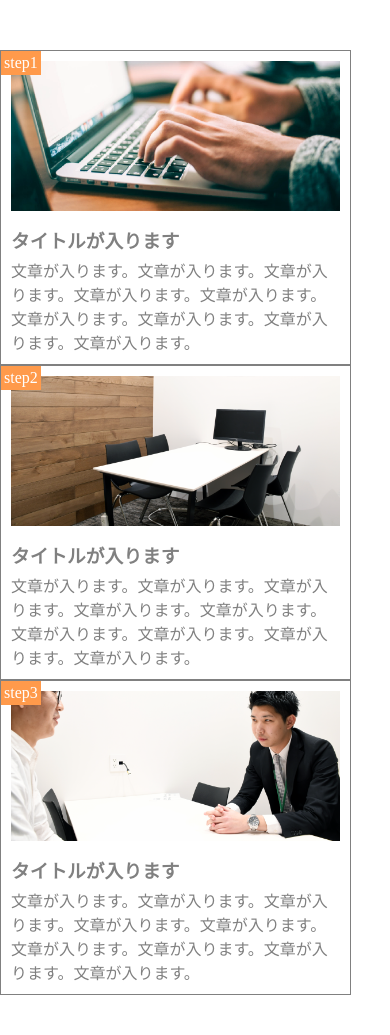
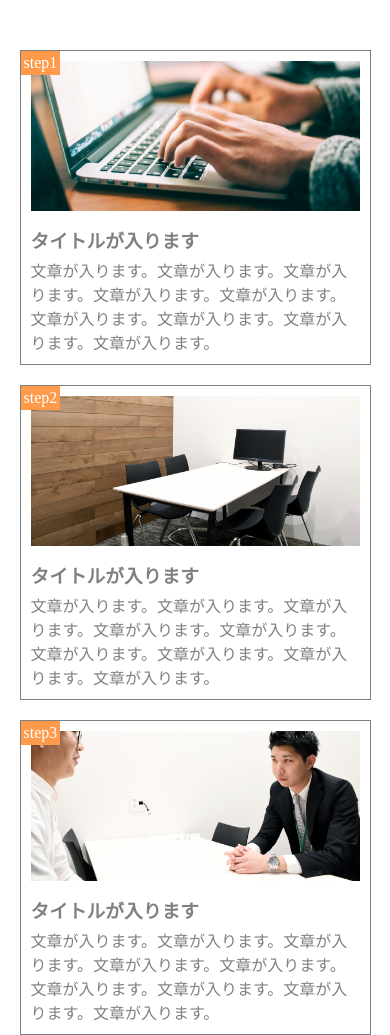
Before and after one commit to kana0830/GitHub.com, a plain HTML site: page 1-10/index.html in a window 390 px wide. Drawn offline with Linux system fonts and the light colour scheme.

Commit message:
余白の修正

```diff
--- a/1-10/style.css
+++ b/1-10/style.css
@@ -74,7 +74,8 @@ main{
   .group{
     width: 90%;
     float: none;
-    margin-bottom: 20px auto;
+    margin: auto;
+    margin-bottom: 20px;
   }
 
   .group:last-child{
```
